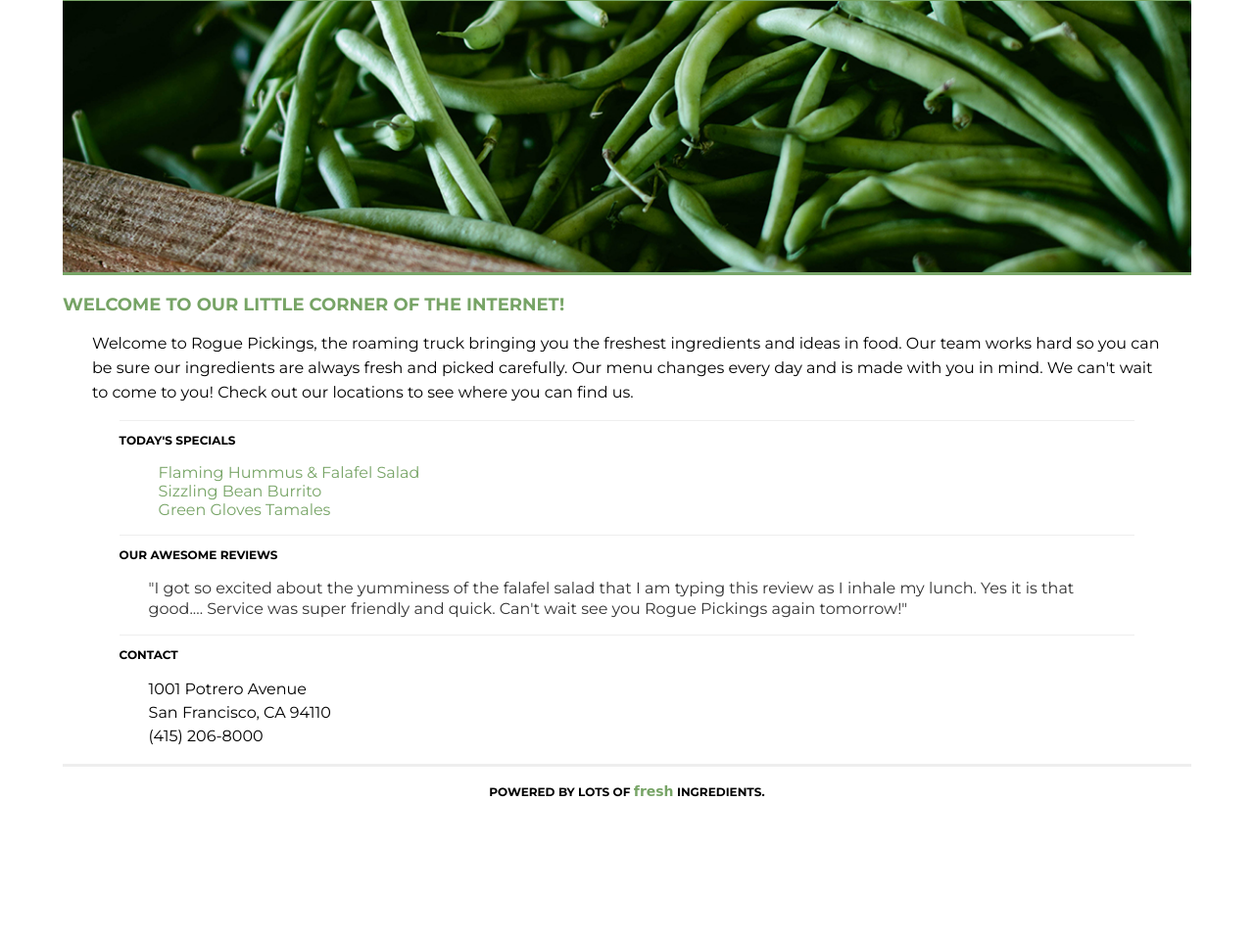
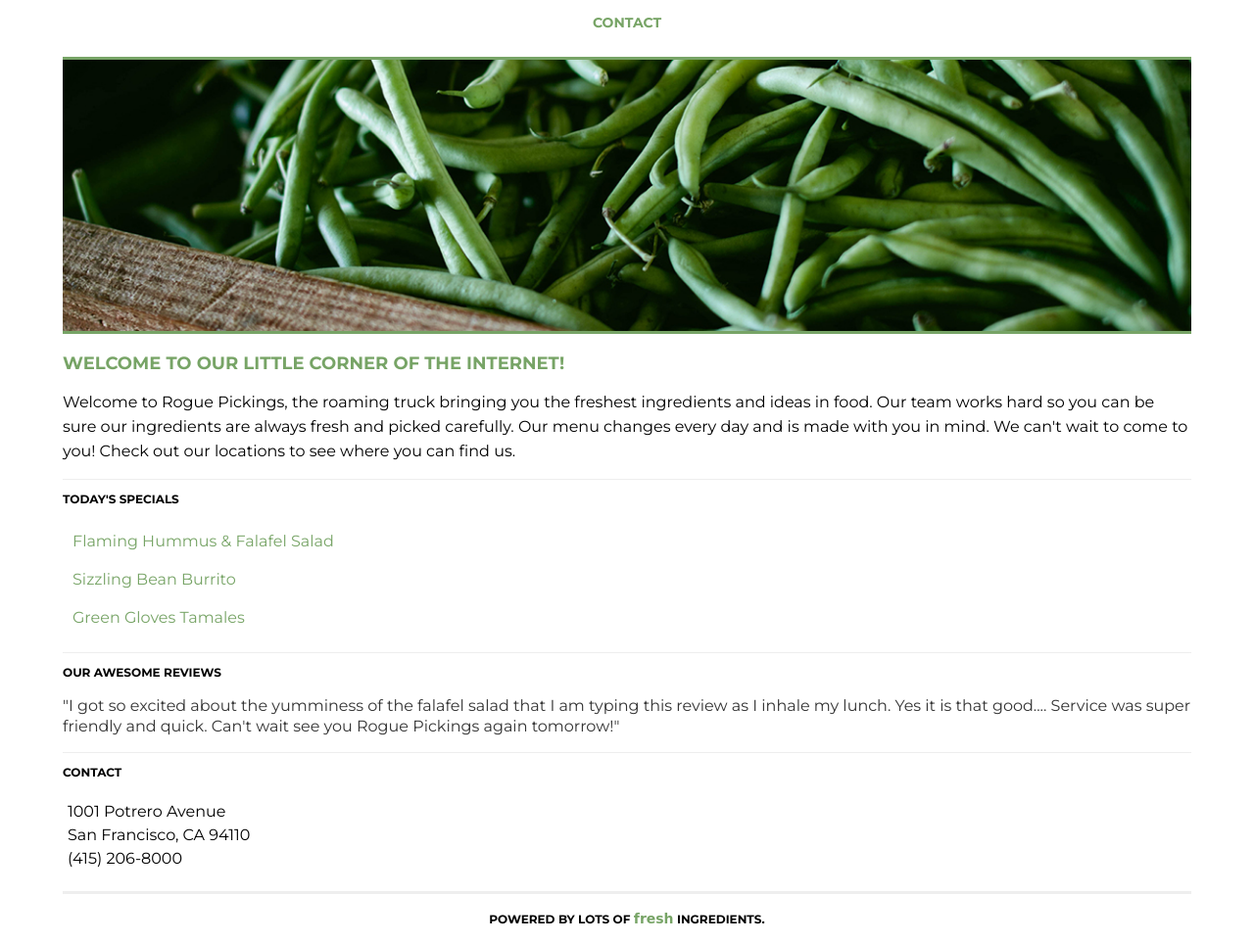
Before and after one commit to Laura-Lio/Restart, a plain HTML site: page index.html in a window 1280 px wide. Shown: the part 302-1265 px from the top of the page at 98% size. Before the commit the page ends 1135 px from the top, so only its background shows below. Drawn offline with Linux system fonts and the light colour scheme; a web font is replaced by a local one.

Commit message:
Third commit

```diff
--- a/css/main.css
+++ b/css/main.css
@@ -1,15 +1,22 @@
 /* ----------- For screens 768px and larger ----------- */
 @media (min-width: 768px) {
+	.bottom-section{
+		justify-content: center;
+		align-items: center;
+		display: flex;
+		flex-flow: nowrap;
+		}
 
+.review, .meun, .address {
+	padding: 5px;
 
 }
 
 /* ----------- For screens 1200px wide and larger----------- */
 @media (min-width: 1200px) {
 
+}
 
-
-}
 
 html {
 	font-size: 16px;
@@ -31,12 +38,17 @@ body, .container, header, .top-section, .bottom-section, footer, header nav ul l
 	flex-flow: row wrap;
 }
 
+
 h1,
 h2,
 h3 {
 	color: black;
 	text-transform: uppercase;
 	font-weight: 700;
+}
+
+.bottom-section {
+	width: 100%;
 }
 
 h1 {
@@ -47,7 +59,6 @@ h1 {
 }
 h2 {
 	font-size: 1.125em;
-	text-align: center;
 }
 
 h3 {
@@ -57,7 +68,6 @@ h3 {
 p {
 	font-size: .875em;
 	line-height: 21px;
-    padding: 0 30px;
 }
 
 /*The widths are in a percentage!*/
@@ -76,11 +86,15 @@ nav {
 	width: 100%;
 }
 
+ul{
+	padding: 0px;
+}
+
 header nav ul li {
 	text-transform: uppercase;
 	font-weight: 700;
 	font-size: 0.875em;
-	padding: 5px;
+	padding: 10px;
 }
 header nav ul li a{
 	text-decoration: none;
@@ -97,7 +111,6 @@ header nav ul li a{
 
 
 .main-title h2 {
-	text-align: left;
 	color: #77a466;
 }
 .main-title p {
@@ -105,30 +118,36 @@ header nav ul li a{
 	line-height: 25px;
 }
 
+
 .section-one,
 .section-two,
 .section-three {
 	border-top: 1px solid #eee;
 	text-align: left;
-	width: 90%;
+	width: 100%;
 }
 
-
-
+p, h3, li{
+	padding:0px;
+}
 
 .menu {
 	list-style: none;
 	text-align: left;
+	width: 100%;
 }
 .menu li {
 	color:#77a466;
 	text-align: left;
+	padding: 10px;
 }
+
 
 .reviews {
 	color: #333;
 	font-size: 1em;
 	line-height: 21px;
+	padding: 0px;
 }
 
 .address {
```
